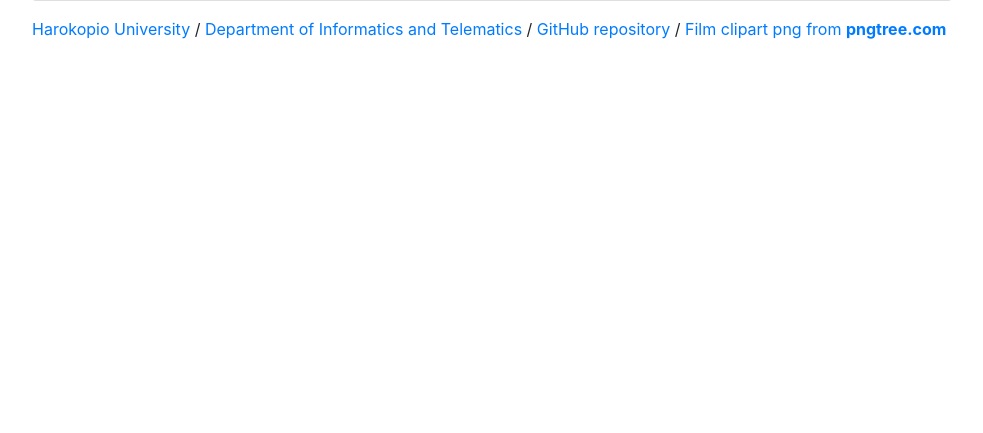
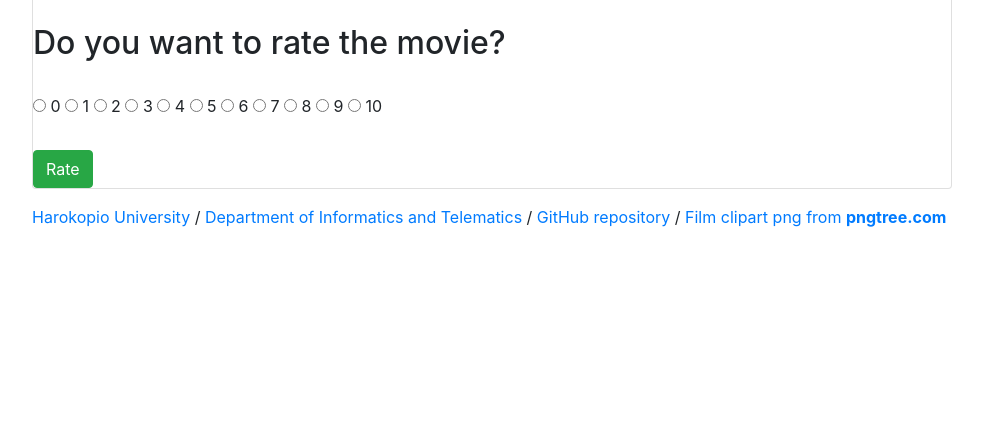
Before and after one commit to panagiotisbellias/osc-hua-e-movies-app, a Django app: page /movies/1/ in a window 1280 px wide. Shown: the part 367-800 px from the top of the page, without its empty margins (148-1131 px from the left). Run offline with Django 3.2, Linux system fonts and the light colour scheme; tables that the repository leaves empty hold one stand-in row (values such as "Sample post"); some libraries are stand-ins or nearby versions; some web fonts are replaced.

Commit message:
rate movies use case done

```diff
--- a/movies_app/movies/templates/movies/detail.html
+++ b/movies_app/movies/templates/movies/detail.html
@@ -19,6 +19,19 @@
             <tr><th>Release Date</th><td>{{ movie.release_date }}</td></tr>
             <tr><th>Current Rating</th><td>{{ movie.rating }}</td></tr>
         </table>
+        <br>
+        <h2> Do you want to rate the movie? </h2>
+        <br>
+        <form action="{% url 'rate' movie.id %}" method="post">
+            {% csrf_token %}
+                <input type="radio" name="rating" id="rating{{ 0 }}" value="{{ 0 }}">
+                <label for="rating{{ 0 }}">{{ 0 }}</label>
+                {% for i in "x"|rjust:"10" %}
+                    <input type="radio" name="rating" id="rating{{ forloop.counter }}" value="{{ forloop.counter }}">
+                    <label for="rating{{ forloop.counter }}">{{ forloop.counter }}</label>
+                {% endfor %}
+                <br><br><input type="submit" class="btn btn-success" value="Rate">
+        </form>
     </div>
 </div>
 
--- a/movies_app/movies/urls.py
+++ b/movies_app/movies/urls.py
@@ -5,4 +5,5 @@ urlpatterns = [
     #path('', views.index, name='home'),
     path('movies/', views.index, name='index'),
     path('movies/<int:movie_id>/', views.detail, name='detail'),
+    path('movies/<int:movie_id>/rate/', views.rate, name='rate'),
 ]
--- a/movies_app/movies/views.py
+++ b/movies_app/movies/views.py
@@ -1,4 +1,6 @@
 from django.shortcuts import get_object_or_404, render
+from django.http import Http404, HttpResponseRedirect
+from django.urls import reverse
 from .models import Movies
 
 def index(request):
@@ -9,3 +11,14 @@ def index(request):
 def detail(request, movie_id):
     movie = get_object_or_404(Movies, pk=movie_id)
     return render(request, 'movies/detail.html', {'movie': movie})
+
+def rate(request, movie_id):
+    movie = get_object_or_404(Movies, pk=movie_id)
+
+    try:
+        selected_rating = request.POST['rating']
+    except MultiValueDictKeyError:
+        raise Http404('')
+    movie.rating = round((float(movie.rating) + float(selected_rating)) / 2, 1)
+    movie.save()
+    return HttpResponseRedirect(reverse('index'))
```
